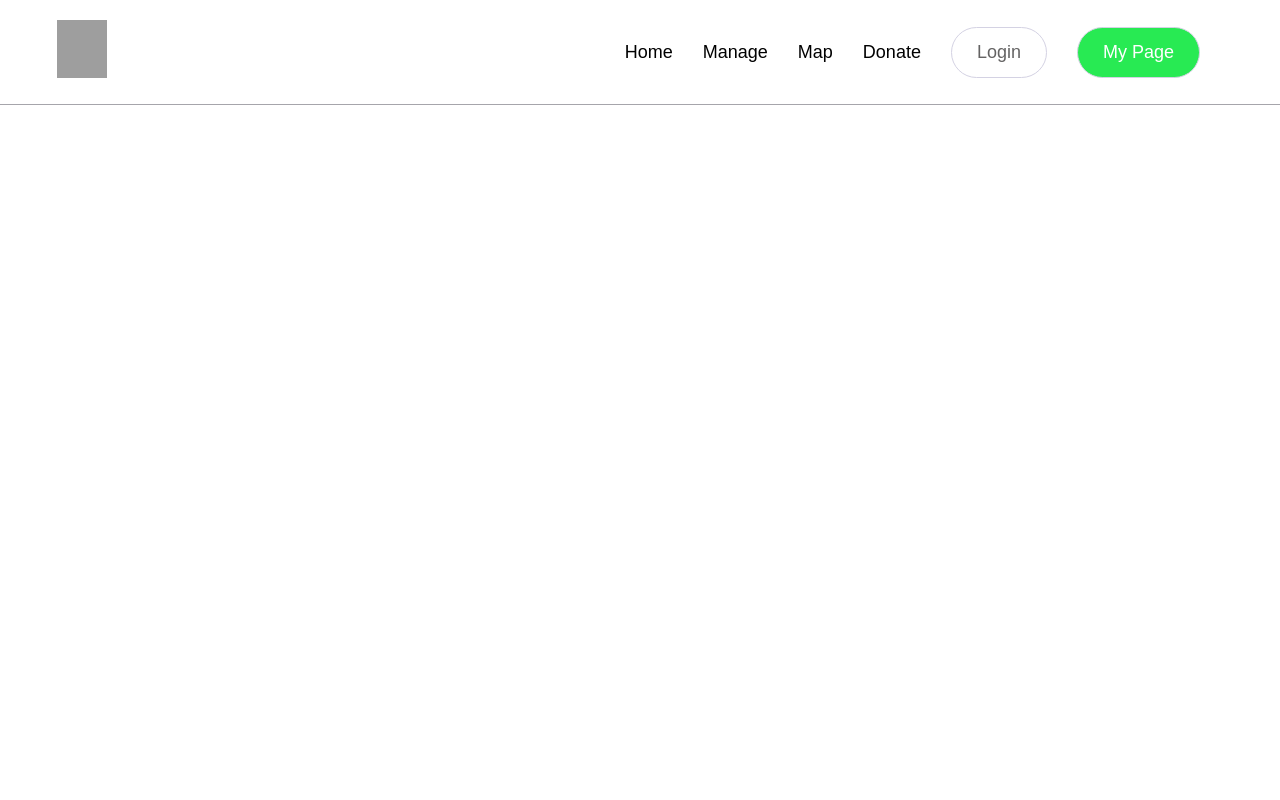
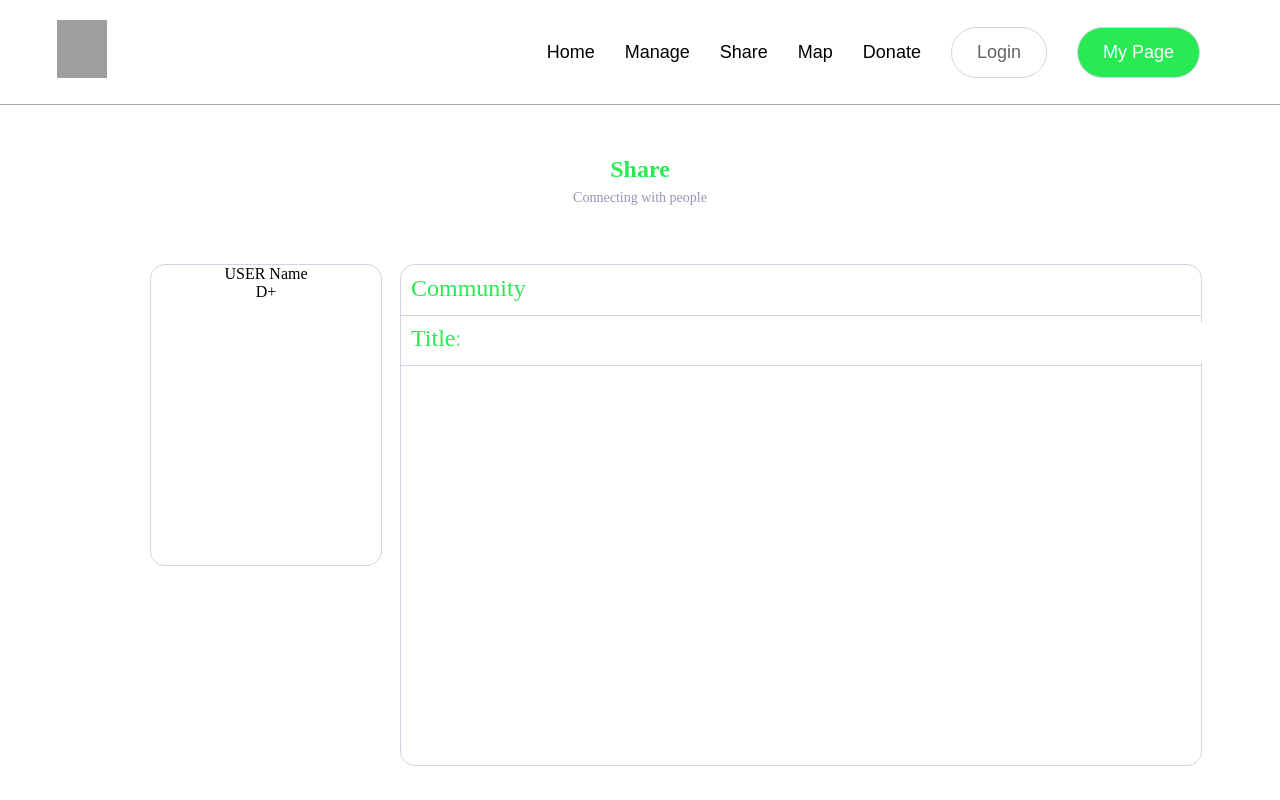
Before and after one commit to DrugEscape/DrugEscape-Frontend, a React (Vite) app: page /create-post in a window 1280 px wide. Built offline with nearby package versions, Linux system fonts and the light colour scheme; no server answers; grey boxes are pictures that could not be loaded.

Commit message:
게시판 틀잡기

```diff
--- a/src/App.tsx
+++ b/src/App.tsx
@@ -5,9 +5,11 @@ import Home from './component/home'
 import Map from './component/Map'
 import Donate from './component/Donate'
 import Report from './component/report'
+import Post from './component/post'
 import { BrowserRouter, Route, Routes} from 'react-router-dom'
 import { useState } from 'react'
 import axios from 'axios'
+import Share from './component/share'
 
 function App() {
   const [data, setData] = useState<Record<string, boolean>>({
@@ -47,6 +49,8 @@ function App() {
         <Route path='/map' element={<Map/>}></Route>
         <Route path='/donate' element={<Donate/>}></Route>
         <Route path='/report' element={<Report/>}></Route>
+        <Route path='/share' element={<Share/>}></Route>
+        <Route path='/create-post' element={<Post/>}></Route>
       </Routes>
       </div>
     </div>
--- a/src/component/header.tsx
+++ b/src/component/header.tsx
@@ -1,15 +1,19 @@
 import '../App.css'
 import medicine from '../assets/medicine.png'
 import { Link} from 'react-router-dom'
+import { useNavigate } from 'react-router-dom';
 
 function Header(){
+    const navigate = useNavigate();
     const client_id = import.meta.env.VITE_GOOGLE_LOGIN_ID;
     console.log(window.location.origin);
     const handleLogin = () => {
         const url = `https://accounts.google.com/o/oauth2/v2/auth?client_id=${client_id}&redirect_uri=http://localhost:5173/drugescape/LoginSignup&response_type=code&scope=https://www.googleapis.com/auth/userinfo.profile%20https://www.googleapis.com/auth/userinfo.email`;
 
         window.location.href = url; // Google 로그인 페이지로 리다이렉트합니다.
-
+    };
+    const handleLoginSuccess = () => {
+        navigate('/'); // 홈 화면으로 리다이렉트
     };
 
     return(
@@ -28,6 +32,9 @@ function Header(){
                     </dt>
                     <dt>
                         <Link to="/manage">Manage</Link>
+                    </dt>
+                    <dt>
+                        <Link to="/share">Share</Link>
                     </dt>
                     <dt>
                         <Link to="/map">Map</Link>
--- /dev/null
+++ b/src/component/post.tsx
@@ -0,0 +1,30 @@
+import '../share.css'
+
+function post(){
+    return(
+        <>
+          <div id="share">
+            <div id="share-head">
+                <p id="share-font">Share</p>
+                <p id="share-servefont">Connecting with people</p>
+            </div>
+            <div id='share-content'>
+                <div id="share-content-user">
+                    <p>USER Name</p>
+                    <p>D+</p>
+                </div>
+                <div id='post-content'>
+                    <div id='post-post1'>
+                        <p>Community</p>
+                    </div>
+                    <div id='post-post2'>
+                        <p>Title:</p>
+                        <input type='text'></input>
+                    </div>
+                </div>
+            </div>
+        </div>
+        </>
+    )
+}
+export default post;
--- /dev/null
+++ b/src/component/share.tsx
@@ -0,0 +1,32 @@
+import { useNavigate } from 'react-router-dom';
+import '../share.css';
+function share(){
+    const navigate = useNavigate();
+    const handleCreatePost = () => {
+        navigate('/create-post');
+    }
+    return(
+        <>
+        <div id="share">
+            <div id="share-head">
+                <p id="share-font">Share</p>
+                <p id="share-servefont">Connecting with people</p>
+            </div>
+            <div id='share-content'>
+                <div id="share-content-user">
+                    <p>USER Name</p>
+                    <p>D+</p>
+                </div>
+                <div id='share-content-title'>
+                    <p>Community</p>
+                    <button onClick={handleCreatePost}>+ Create a post</button>
+                </div>
+                <div id='share-content-show'>
+
+                </div>
+            </div>
+        </div>
+        </>
+    )
+}
+export default share;
--- /dev/null
+++ b/src/share.css
@@ -0,0 +1,131 @@
+html, body, *{
+    margin:0;
+    padding:0;
+
+}
+#share{
+    position:relative;
+    width:100%;
+    height:100%;
+    top:104px;
+
+
+}
+#share-head{
+    position:absolute;
+    top:52px;
+    left:50%;
+    transform: translateX(-50%);
+}
+#share-font{
+    font-family:DM Sans;
+    font-weight: 700;
+    color:#28EA53;
+    font-size: 24px;
+}
+#share-servefont{
+    font-family:DM Sans;
+    font-weight: 400;
+    font-size: 14px;
+    color:#9795B5;
+    line-height: 30px;
+}
+#share-content{
+    position:relative;
+    width:100%;
+    top:160px;
+}
+#share-content-user{
+    position:absolute;
+    margin-left: 150px;
+    border:1px solid #D4D2E3;
+    border-radius: 15px;
+    width:230px;
+    height:300px;
+}
+#share-content-title{
+    position:absolute;
+    left:400px;
+    width:800px;
+}
+#share-content-title>p{
+    position: absolute;
+    left:0;
+    font-weight: 400;
+    font-size: 24px;
+    color:#28EA53;
+}
+#share-content-title>button{
+    position:absolute;
+    right:0;
+    background-color:#28EA53;
+    border-radius: 30px;
+    border:none;
+    color:#FFFFFF;
+    height:35px;
+    width:160px;
+    font-size: 15px;
+}
+#share-content-show{
+    position:absolute;
+    top:50px;
+    left:400px;
+    width:800px;
+    height:400px;
+    border:1px solid #D4D2E3;
+    border-radius: 15px;
+}
+/* post 부분 css 시작 */
+#post-content{
+    position:absolute;
+    left:400px;
+    width:800px;
+    height:500px;
+    border:1px solid #D4D2E3;
+    border-radius: 15px;
+}
+#post-post1{
+    position:absolute;
+    top:0;
+    left:0;
+    width:800px;
+    height:50px;
+    border-bottom:1px solid #D4D2E3;
+}
+#post-post1 >p{
+    position:absolute;
+    text-align: left;
+    margin:10px;
+    font-weight: 400;
+    font-size: 24px;
+    color:#28EA53;
+}
+#post-post2{
+    position:absolute;
+    top:50px;
+    left:0;
+    width:800px;
+    height:50px;
+    border-bottom:1px solid #D4D2E3;
+}
+#post-post2 >p{
+    position:absolute;
+    text-align: left;
+    margin:10px;
+    font-weight: 400;
+    font-size: 24px;
+    color:#28EA53;
+}
+#post-post2 >input{
+    position:absolute;
+    left:50px;
+    width:740px;
+    height:40px;
+    margin:8px;
+    padding-left: 5px;
+    border:none;
+    font-size: 20px;
+}
+#post-post2 >input:focus {
+    outline: none;
+}
```
